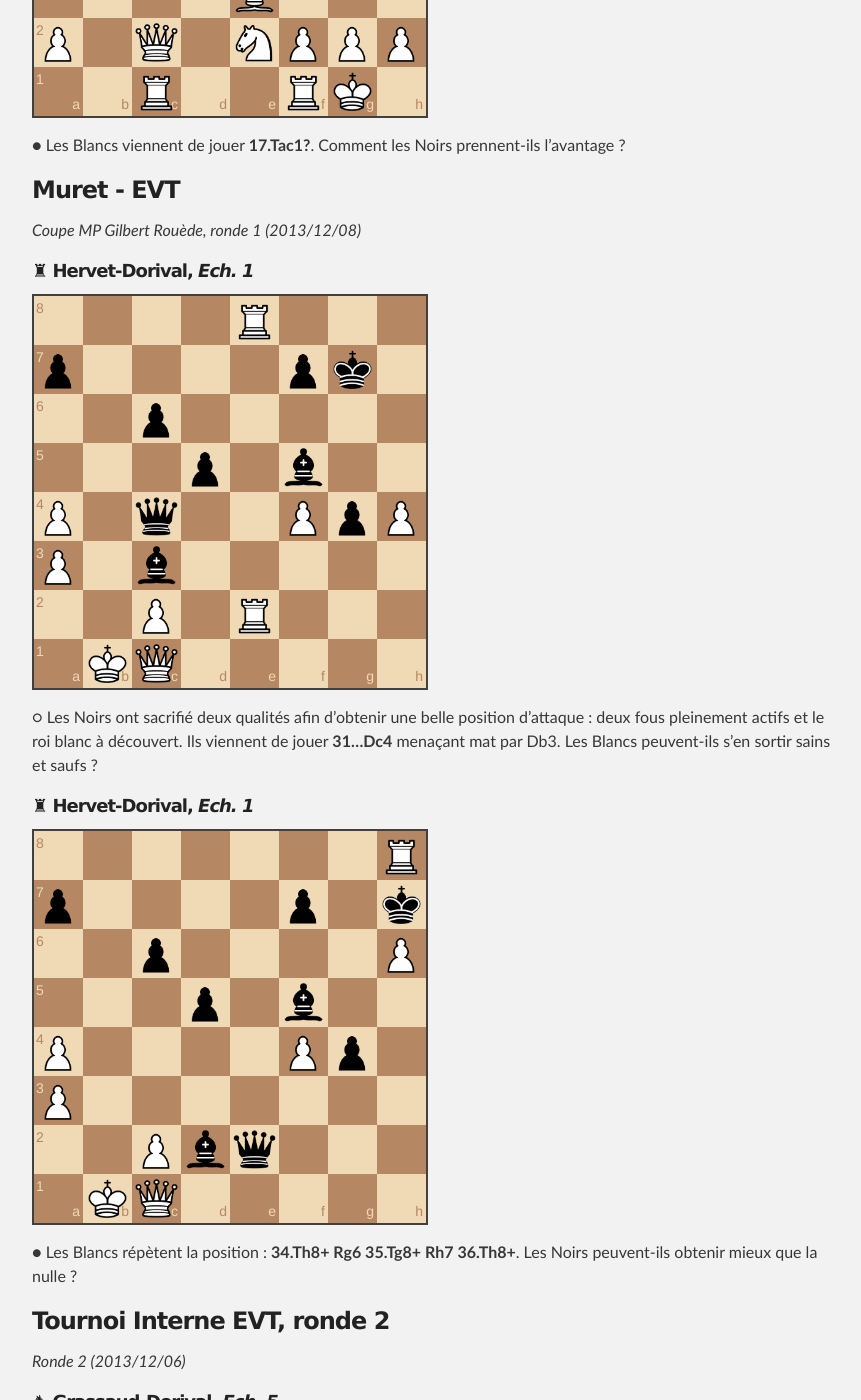
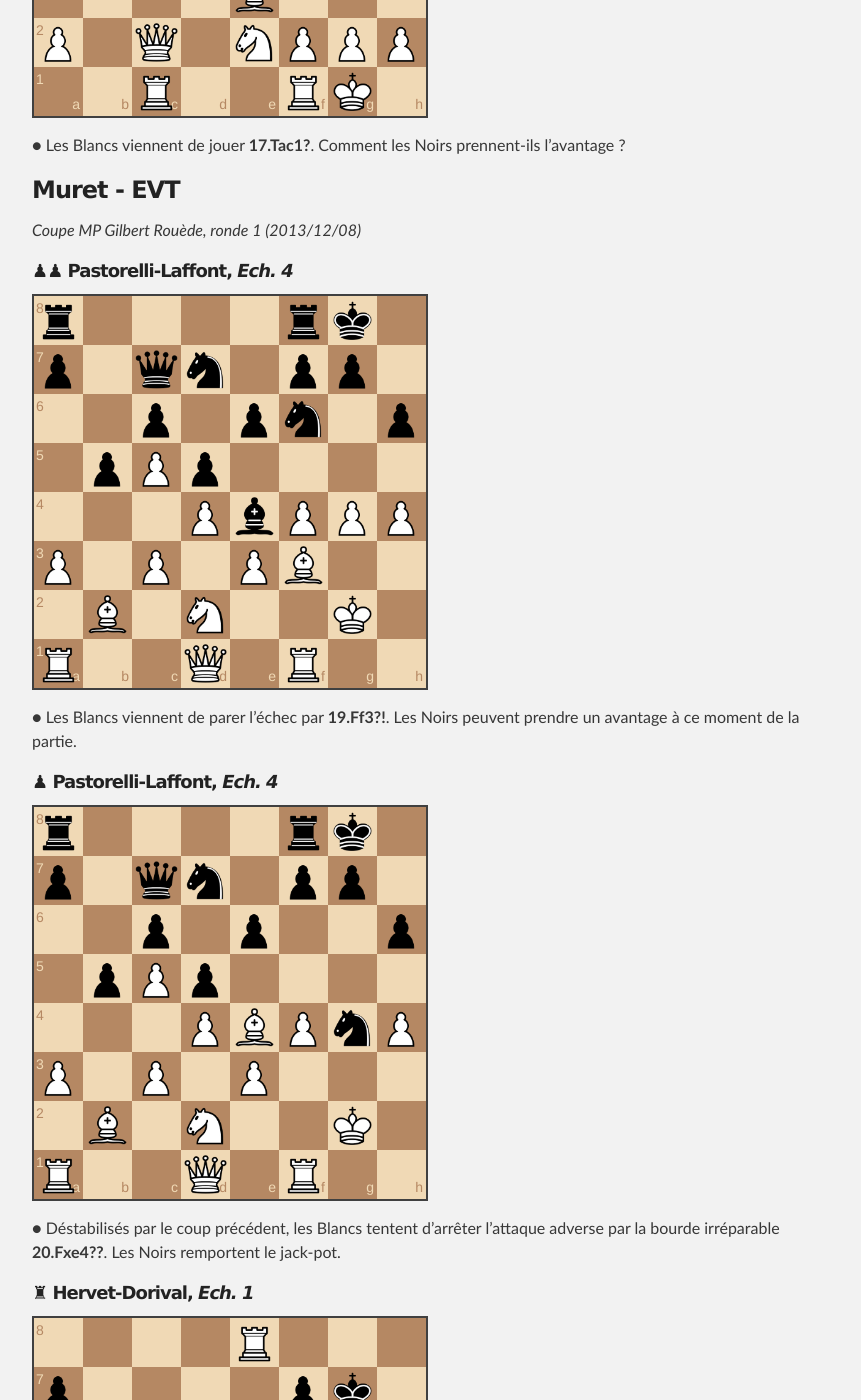
Before and after one commit to echiquier-villeneuve-tolosane/echiquier-villeneuve-tolosane.github.io, a Jekyll site: the page built from exercices.md, in a window 1280 px wide and 1400 px high, scrolled down 4175 px. Shown: the whole window, without its empty margins (208-1069 px from the left). Built offline with Jekyll 4.4.1, drawn with Linux system fonts in a browser that asks for light colours; nearby versions of some CDN libraries.

Commit message:
Updated exercices.md

```diff
--- a/exercices.md
+++ b/exercices.md
@@ -71,6 +71,18 @@ _Nationale 4, ronde 3 (2013/12/15)_
 
 ### Muret - EVT
 _Coupe MP Gilbert Rouède, ronde 1 (2013/12/08)_
+
+##### &#9823;&#9823; **Pastorelli-Laffont**, _Ech. 4_
+
+`r4rk1/p1qn1pp1/2p1pn1p/1pPp4/3PbPPP/P1P1PB2/1B1N2K1/R2Q1R2 b - - 4 19`
+
+&#9679; Les Blancs viennent de parer l'échec par **19.Ff3?!**. Les Noirs peuvent prendre un avantage à ce moment de la partie.
+
+##### &#9823; **Pastorelli-Laffont**, _Ech. 4_
+
+`r4rk1/p1qn1pp1/2p1p2p/1pPp4/3PBPnP/P1P1P3/1B1N2K1/R2Q1R2 b - - 0 20`
+
+&#9679; Déstabilisés par le coup précédent, les Blancs tentent d'arrêter l'attaque adverse par la bourde irréparable **20.Fxe4??**. Les Noirs remportent le jack-pot.
 
 ##### &#9820;   **Hervet-Dorival**, _Ech. 1_
 
```
